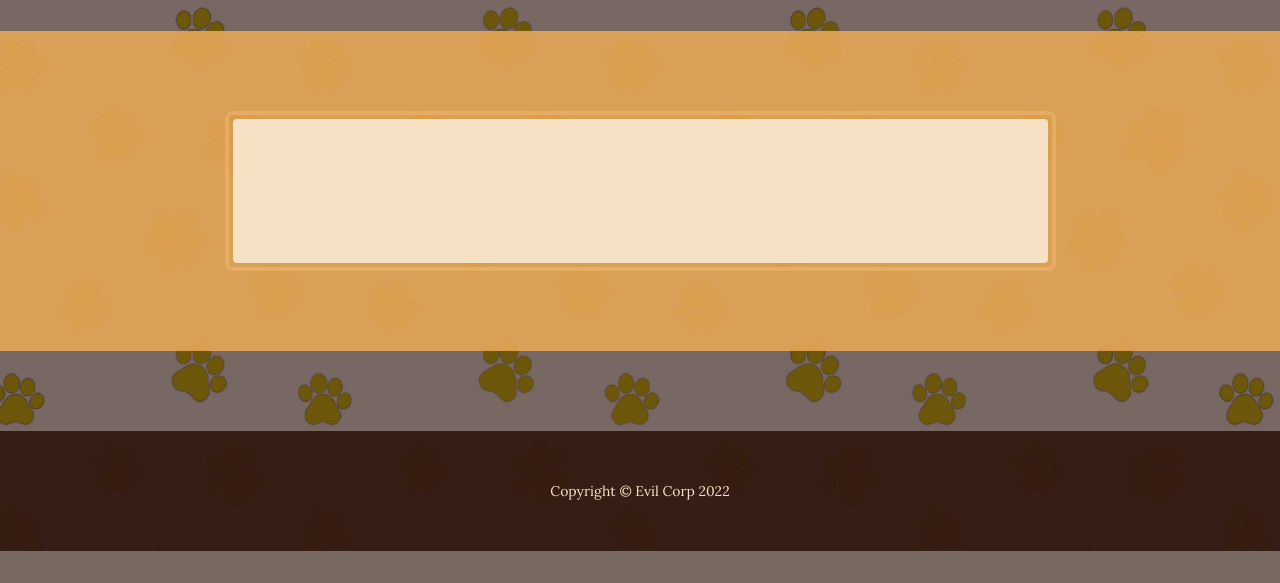
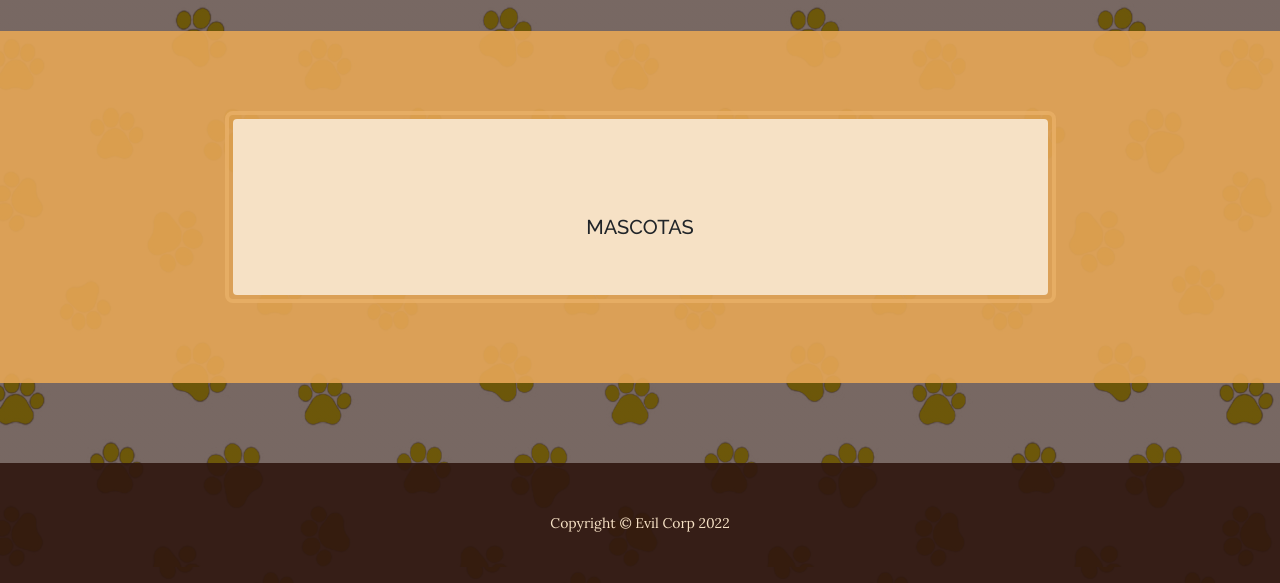
Before and after one commit to ClEsteban/PFinal_coderhouse_44470, a Django app: template PFinal_coderhouse_44470/appmascotas/templates/cargatumascota.html in a window 1280 px wide. Shown: the part 409-992 px from the top of the page. Before the commit the page ends 960 px from the top, so only its background shows below. Run offline with Django 4.2, Linux system fonts and the light colour scheme; the template is opened without the code that fills it, so the values that code supplies are empty; some libraries are stand-ins or nearby versions.

Commit message:
ruteada la direccion html de mascotascotas a los botones, claudio

```diff
--- a/PFinal_coderhouse_44470/PFinal_coderhouse_44470/urls.py
+++ b/PFinal_coderhouse_44470/PFinal_coderhouse_44470/urls.py
@@ -22,5 +22,5 @@ from appmascotas.views import *
 urlpatterns = [
     path('admin/', admin.site.urls),
     path('apptienda/', include('apptienda.urls')),
-    #path('appmascotas/', include('appmascotas.urls'))
+    path('appmascotas/', include('appmascotas.urls')),
 ]
--- a/PFinal_coderhouse_44470/appmascotas/templates/cargatumascota.html
+++ b/PFinal_coderhouse_44470/appmascotas/templates/cargatumascota.html
@@ -1,7 +1,9 @@
 {% extends 'apptienda/base.html' %}
 
-{% block content %}
+{% load static %}
 
+{% block Contenido %}
 
+<h5>MASCOTAS</h5>
 
 {% endblock %}
--- /dev/null
+++ b/PFinal_coderhouse_44470/appmascotas/urls.py
@@ -0,0 +1,7 @@
+from django.urls import path
+from apptienda.views import *
+from appmascotas.views import *
+
+urlpatterns = [
+    path('mascotas/', vista_mascotas, name="vet-mascotas"),
+]
--- a/PFinal_coderhouse_44470/appmascotas/views.py
+++ b/PFinal_coderhouse_44470/appmascotas/views.py
@@ -1,3 +1,9 @@
 from django.shortcuts import render
+from django.http import HttpResponse
+from datetime import datetime
+from django.template import Template, Context, loader
+from apptienda.models import *
 
 # Create your views here.
+def vista_mascotas(request):
+    return render(request, "cargatumascota.html")
--- a/PFinal_coderhouse_44470/apptienda/templates/apptienda/base.html
+++ b/PFinal_coderhouse_44470/apptienda/templates/apptienda/base.html
@@ -31,7 +31,7 @@
                 <div class="collapse navbar-collapse" id="navbarSupportedContent">
                     <ul class="navbar-nav mx-auto">
                         <li class="nav-item px-lg-4"><a class="nav-link text-uppercase" href="{% url 'tienda-inicio' %}">INICIO</a></li>
-                        <li class="nav-item px-lg-4"><a class="nav-link text-uppercase" href="{% url 'tienda-inicio' %}">MASCOTAS</a></li>
+                        <li class="nav-item px-lg-4"><a class="nav-link text-uppercase" href="{% url 'vet-mascotas' %}">MASCOTAS</a></li>
                         <li class="nav-item px-lg-4"><a class="nav-link text-uppercase" href="{% url 'vet-tienda' %}">TIENDA</a></li>
                         <li class="nav-item px-lg-4"><a class="nav-link text-uppercase" href="{% url 'vet-about' %}">ABOUT</a></li>
                         <li class="nav-item px-lg-4"><a class="nav-link text-uppercase" href="{% url 'tienda-inicio' %}">LOGIN</a></li>
--- a/PFinal_coderhouse_44470/apptienda/templates/apptienda/inicio.html
+++ b/PFinal_coderhouse_44470/apptienda/templates/apptienda/inicio.html
@@ -31,7 +31,7 @@
                 <div class="collapse navbar-collapse" id="navbarSupportedContent">
                     <ul class="navbar-nav mx-auto">
                         <li class="nav-item px-lg-4"><a class="nav-link text-uppercase" href="{% url 'tienda-inicio' %}">INICIO</a></li>
-                        <li class="nav-item px-lg-4"><a class="nav-link text-uppercase" href="{% url 'tienda-inicio' %}">MASCOTAS</a></li>
+                        <li class="nav-item px-lg-4"><a class="nav-link text-uppercase" href="{% url 'vet-mascotas' %}">MASCOTAS</a></li>
                         <li class="nav-item px-lg-4"><a class="nav-link text-uppercase" href="{% url 'vet-tienda' %}">TIENDA</a></li>
                         <li class="nav-item px-lg-4"><a class="nav-link text-uppercase" href="{% url 'vet-about' %}">ABOUT</a></li>
                         <li class="nav-item px-lg-4"><a class="nav-link text-uppercase" href="{% url 'tienda-inicio' %}">LOGIN</a></li>
--- a/PFinal_coderhouse_44470/apptienda/urls.py
+++ b/PFinal_coderhouse_44470/apptienda/urls.py
@@ -3,7 +3,7 @@ from apptienda.views import *
 from appmascotas.views import *
 
 urlpatterns = [
-    path('inicio/', vista_inicio, name="tienda-inicio"),
+    path('', vista_inicio, name="tienda-inicio"),
     path('tienda/', vista_tienda, name="vet-tienda"),
     path('about/', vista_about, name="vet-about"),
 
```
Also changed, not shown: PFinal_coderhouse_44470/Imagenes/descarga (1).jpg (added), PFinal_coderhouse_44470/Imagenes/descarga.jpg (added), PFinal_coderhouse_44470/Imagenes/descarga_1.jpg (added), PFinal_coderhouse_44470/Imagenes/descarga_h1LRDbv.jpg (added), PFinal_coderhouse_44470/db.sqlite3.
